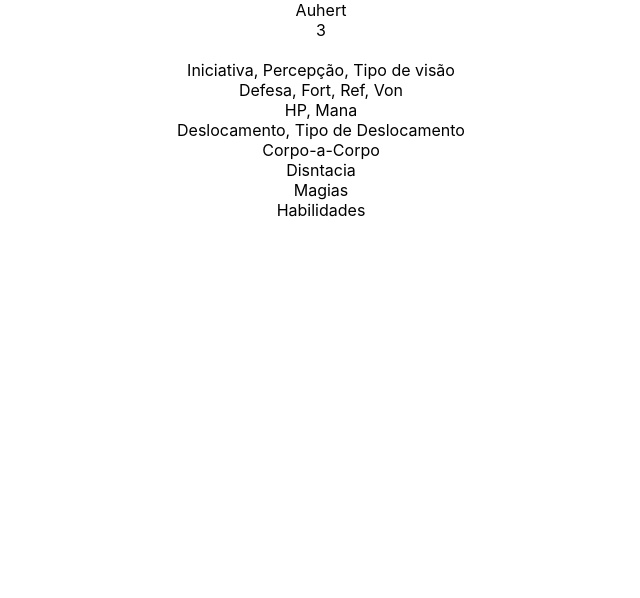
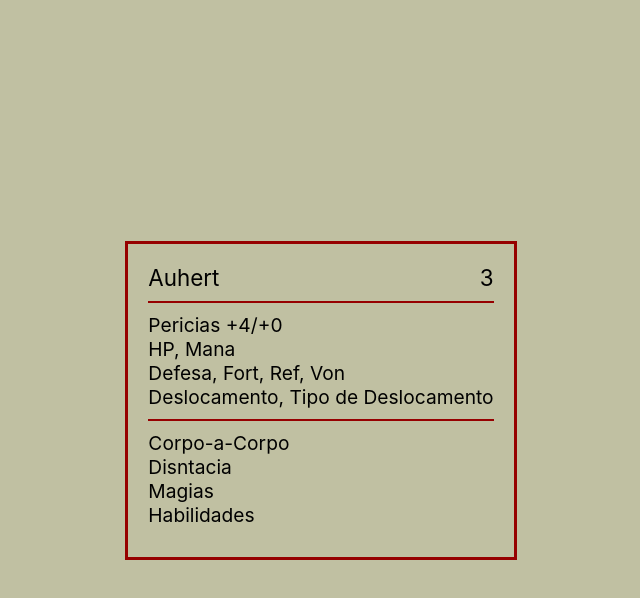
Before and after one commit to RAFILKLDEV/T20-NPC-Creator, a React (Create React App) app: page / in a window 1280 px wide. Shown: the top 598 px of the page, without its empty margins (319-959 px from the left). Built offline with nearby package versions, Linux system fonts and the light colour scheme.

Commit message:
Transformado todo o html em Componentes

```diff
--- a/src/App.css
+++ b/src/App.css
@@ -1,3 +1,41 @@
 .App {
-  text-align: center;
+  --red: rgb(150, 0, 0);
+  min-height: 100vh;
+  display: flex;
+  align-items: center;
+  justify-content: center;
+  background-color: rgb(192, 192, 162);
 }
+
+.Npc-Creator {
+  border: var(--red) solid 3px;
+  padding: 20px;
+  font-size: 1.2rem;
+}
+
+.Npc-Info {
+  display: flex;
+  justify-content: space-between;
+  border-bottom: var(--red) solid 2px;
+  padding: 0px 0px 10px;
+  font-size: 1.4rem;
+}
+
+.Npc-Img {
+  border-bottom: var(--red) solid 2px;
+  padding: 10px 0px 10px;
+  min-height: 0px;
+}
+
+.Npc-Img img {
+  min-height: 0px;
+}
+
+.Npc-Attributes {
+  border-bottom: var(--red) solid 2px;
+  padding: 10px 0px 10px;
+}
+
+.Npc-Combat {
+  padding: 10px 0px 10px;
+}
--- a/src/App.jsx
+++ b/src/App.jsx
@@ -1,34 +1,22 @@
 import { useState } from "react";
 import "./App.css";
+import Attribute from "./components/Attribute/Attribute";
+import Combat from "./components/Combat/Combat";
+import Image from "./components/Image/Image";
+import Info from "./components/Info/Info";
 import NpcContext from "./contexts/npcContext";
 
 function App() {
-
-  const [nd, setNd] = useState(0)
+  const [nd, setNd] = useState(0);
 
   return (
     <div className="App">
-      <NpcContext.Provider value={{nd, setNd}}>
+      <NpcContext.Provider value={{ nd, setNd }}>
         <div className="Npc-Creator">
-          <div className="Npc-Info">
-            <div className="Npc-Name">Auhert</div>
-            <div className="Npc-Nd">3</div>
-          </div>
-          <div className="Npc-Img">
-            <img src="" alt="" />
-          </div>
-          <div className="Npc-Attributes">
-            <div>Iniciativa, Percepção, Tipo de visão</div>
-            <div>Defesa, Fort, Ref, Von</div>
-            <div>HP, Mana</div>
-            <div>Deslocamento, Tipo de Deslocamento</div>
-          </div>
-          <div className="Npc-Combat">
-            <div>Corpo-a-Corpo</div>
-            <div>Disntacia</div>
-            <div>Magias</div>
-            <div>Habilidades</div>
-          </div>
+          <Info />
+          <Image />
+          <Attribute nd={nd} />
+          <Combat />
         </div>
       </NpcContext.Provider>
     </div>
--- /dev/null
+++ b/src/components/Attribute/Attribute.jsx
@@ -0,0 +1,18 @@
+import React from "react";
+import { tabela } from "../../constants";
+
+const Attribute = (props) => {
+  return (
+    <div className="Npc-Attributes">
+      {/* 0 ND 1 ATK 2 NATK 3 DMG 4 DEF 5 PV 6 PERT 7 PER 8 CD */}
+      <div>
+        Pericias +{tabela[props.nd][6]}/+{tabela[props.nd][7]}
+      </div>
+      <div>HP, Mana</div>
+      <div>Defesa, Fort, Ref, Von</div>
+      <div>Deslocamento, Tipo de Deslocamento</div>
+    </div>
+  );
+};
+
+export default Attribute;
--- /dev/null
+++ b/src/components/Combat/Combat.jsx
@@ -0,0 +1,14 @@
+import React from "react";
+
+const Combat = () => {
+  return (
+    <div className="Npc-Combat">
+      <div>Corpo-a-Corpo</div>
+      <div>Disntacia</div>
+      <div>Magias</div>
+      <div>Habilidades</div>
+    </div>
+  );
+};
+
+export default Combat;
--- /dev/null
+++ b/src/components/Image/Image.jsx
@@ -0,0 +1,11 @@
+import React from "react";
+
+const Image = (props) => {
+  return props.src ? (
+    <div className="Npc-Img">
+      <img src="" alt="" />
+    </div>
+  ) : null;
+};
+
+export default Image;
--- /dev/null
+++ b/src/components/Info/Info.jsx
@@ -0,0 +1,12 @@
+import React from "react";
+
+const Info = () => {
+  return (
+    <div className="Npc-Info">
+      <div className="Npc-Name">Auhert</div>
+      <div className="Npc-Nd">3</div>
+    </div>
+  );
+};
+
+export default Info;
```
Also changed, not shown: src/components/ComboLabel/ComboLabel.jsx (renamed from src/components/ComboLabel/Label.jsx, +11 -5 lines).
